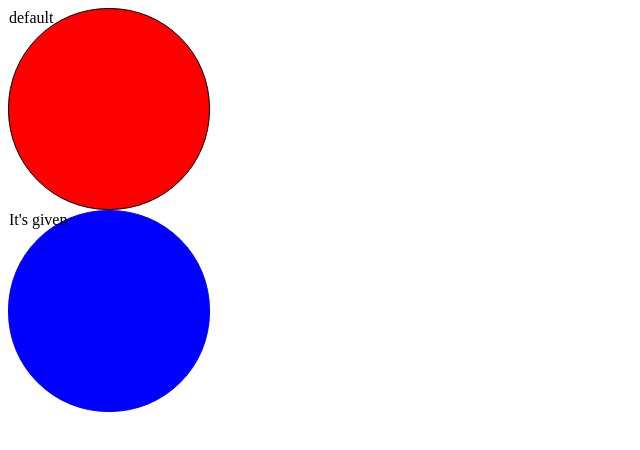
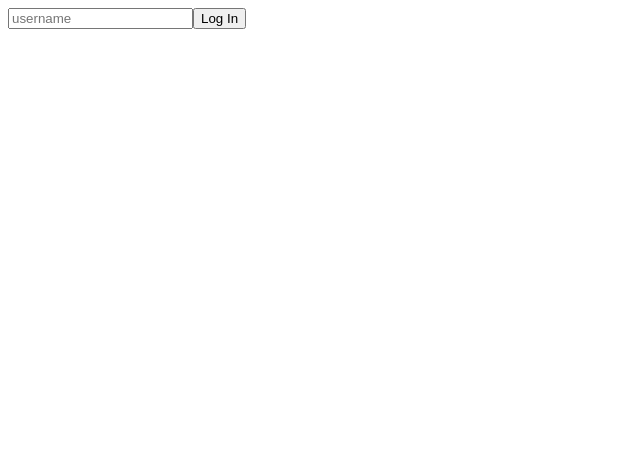
Before and after one commit to LEEKICHAN0102/react-masterclass, a React (Create React App) app: page / in a window 1280 px wide. Shown: the top 450 px of the page, without its empty margins (0-640 px from the left). Built offline with nearby package versions, Linux system fonts and the light colour scheme.

Commit message:
useState , React.Event

```diff
--- a/src/App.tsx
+++ b/src/App.tsx
@@ -1,11 +1,24 @@
-import Circle from "./Circle";
-
+import { useState } from "react";
 
 function App() {
+  const [value,setValue]=useState("");
+  const onChange=(event: React.FormEvent<HTMLInputElement>)=>{
+    const {
+      currentTarget:{value},
+    }=event;
+    setValue(value);
+  };
+  const onSubmit=(event:React.FormEvent<HTMLFormElement>)=>{
+    event.preventDefault();
+    console.log("Hello", value);
+    setValue("");
+  };
   return (
     <div>
-      <Circle borderColor="black" bgColor="red" />
-      <Circle text="It's given" bgColor="blue" />
+      <form onSubmit={onSubmit}>
+        <input onChange={onChange} value={value} type="text" placeholder="username"/>
+        <button>Log In</button>
+      </form>
     </div>
   );
 }
--- a/src/Circle.tsx
+++ /dev/null
@@ -1,33 +0,0 @@
-import styled from "styled-components";
-
-interface ContainerProps{
-  bgColor:string;
-  borderColor:string;
-}
-
-const Container=styled.div<ContainerProps>`
-  width:200px;
-  height:200px;
-  background-color:${(props)=>props.bgColor};
-  border-radius:100px;
-  border:1px solid ${props=>props.borderColor};
-`;
-
-interface CircleProps{
-  bgColor:string;
-  borderColor?:string;
-  text?:string;
-}
-
-function Circle({bgColor,borderColor,text="default"}:CircleProps){
-  return (
-    <Container bgColor={bgColor} borderColor={borderColor??bgColor} >
-      {text}
-    </Container>
-  )
-}
-
-//옵셔널 프랍을 사용할 때 에러가 나지 않도록 default value를 선언 하도록 하자  syntax => key ?: value
-//`${props=>props.valueName}`;
-
-export default Circle;
```
